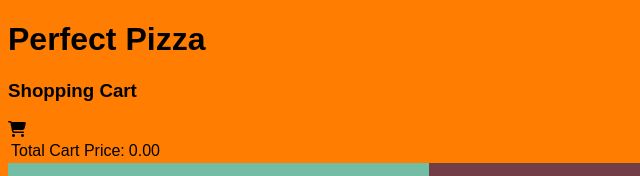
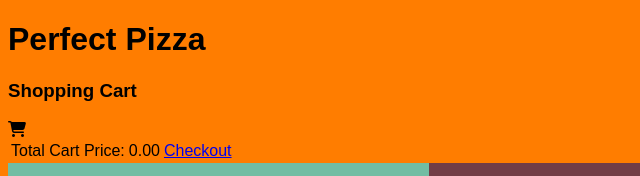
Before and after one commit to Kmatulud/online-pizza-pamphlet, a plain HTML site: page index.html in a window 1280 px wide. Shown: the top 176 px of the page, 0-640 px from the left. Drawn offline with nearby package versions, Linux system fonts and the light colour scheme; grey boxes are pictures that could not be loaded.

Commit message:
checkout btn

```diff
--- a/index.html
+++ b/index.html
@@ -12,7 +12,7 @@
 
 <body>
   <div
-    x-data="{small: 0, medium: 0, large: 0,smallPrice: 48.99, mediumPrice: 78.99, largePrice: 114.99, addBtnClicked: false}">
+    x-data="{ small: 0, medium: 0, large: 0, smallPrice: 48.99, mediumPrice: 78.99, largePrice: 114.99, addBtnClicked: false }">
     <div>
       <div>
         <h1>Perfect Pizza</h1>
@@ -59,6 +59,9 @@
               <td>Total Cart Price:</td>
               <td><div
                   x-text="(small * smallPrice+ medium * mediumPrice + large * largePrice).toFixed(2)">R0.00</div>
+              </td>
+              <td>
+                <a href="#">Checkout</a>
               </td>
             </tr>
           </div>
```
